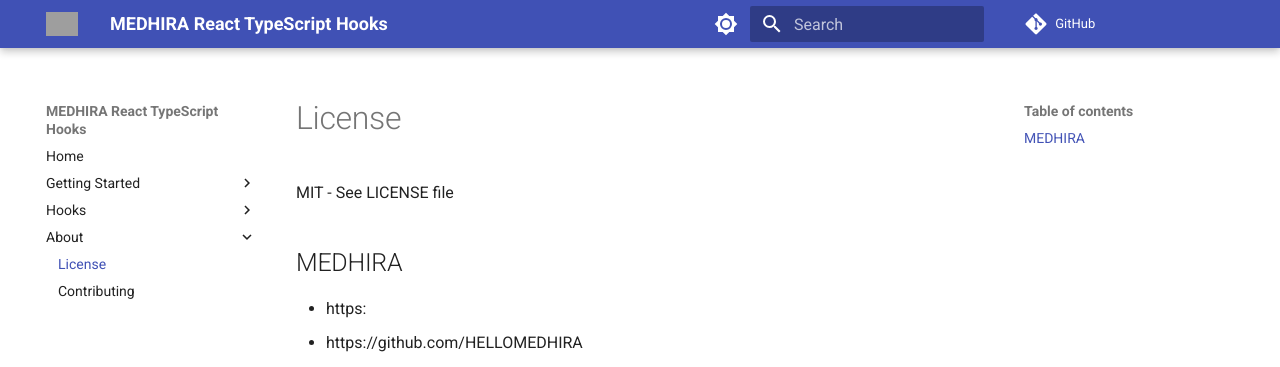
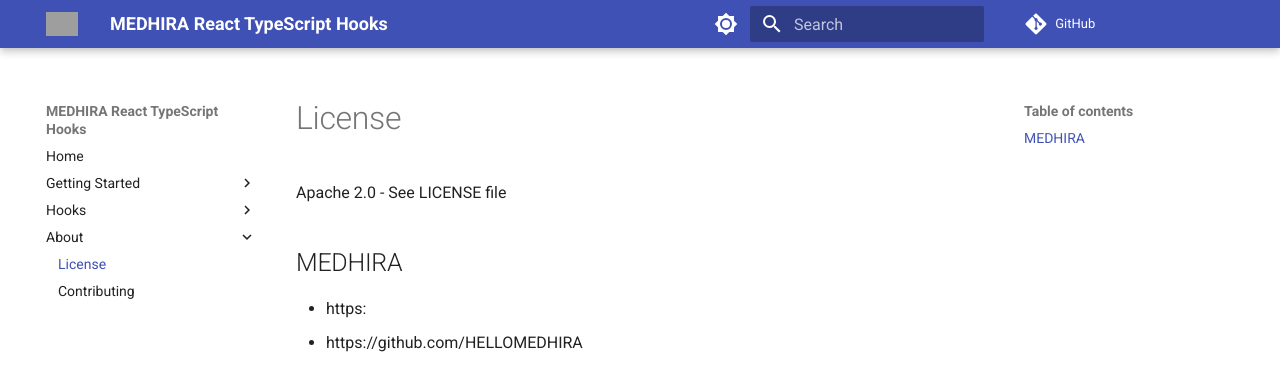
Before and after one commit to HELLOMEDHIRA/medhira-react-typescript-hooks, an MkDocs documentation site: the page built from docs/about/license.md, in a window 1280 px wide. Shown: the top 367 px of the page. Built offline with MkDocs 1.6.1 and Material for MkDocs 9.7.7, drawn with Linux system fonts in a browser that asks for light colours; comment, search, counter and statistics services are not loaded; grey boxes are pictures that could not be loaded.

Commit message:
initial commit

```diff
--- a/docs/about/license.md
+++ b/docs/about/license.md
@@ -1,6 +1,6 @@
 # License
 
-MIT - See LICENSE file
+Apache 2.0 - See LICENSE file
 
 ## MEDHIRA
 
```
Also changed, not shown: README.md (+1 -1 lines).
